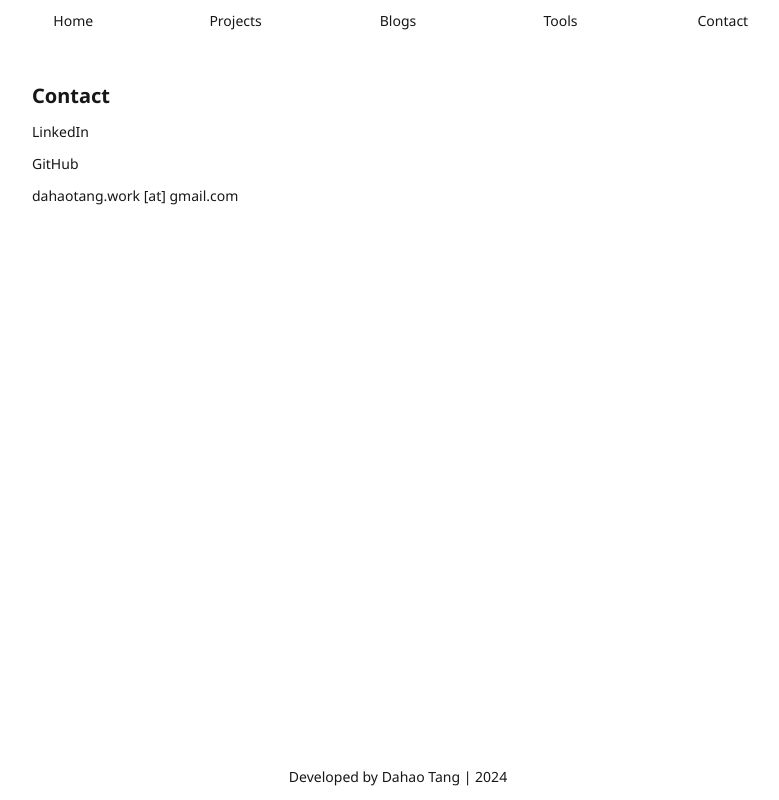
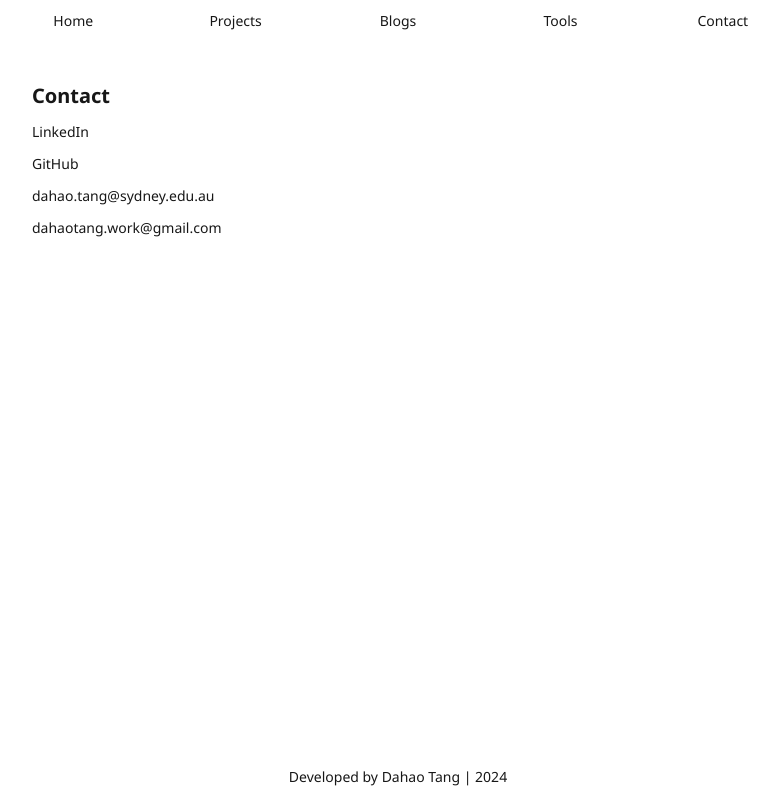
Before and after one commit to DahaoTang/DahaoTang.github.io, a Next.js app: page /contact in a window 1280 px wide. Shown: the whole page, without its empty margins (242-1021 px from the left). Built offline with nearby package versions, Linux system fonts and the light colour scheme.

Commit message:
contact updated

```diff
--- a/app/(site)/contact/page.tsx
+++ b/app/(site)/contact/page.tsx
@@ -17,9 +17,17 @@ export default function Contact() {
 			<div className="pt-3">
 				<a
 					className="hover:text-blue-300"
+					href="mailto:dahao.tang@sydney.edu.au"
+				>
+					dahao.tang@sydney.edu.au
+				</a>
+			</div>
+			<div className="pt-3">
+				<a
+					className="hover:text-blue-300"
 					href="mailto:dahaotang.work@gmail.com"
 				>
-					dahaotang.work [at] gmail.com
+					dahaotang.work@gmail.com
 				</a>
 			</div>
 		</div>
```
